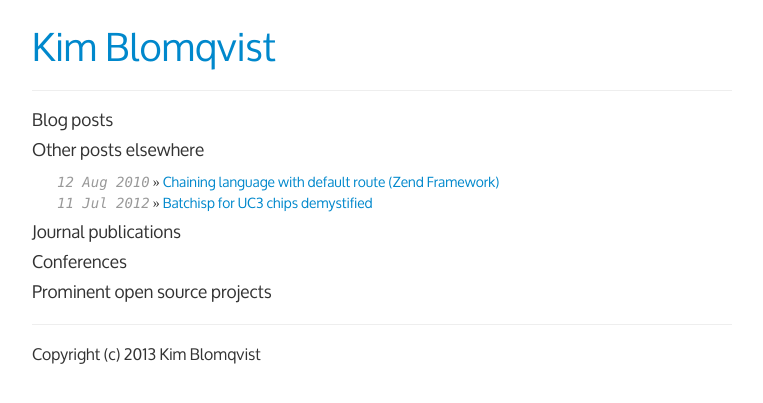
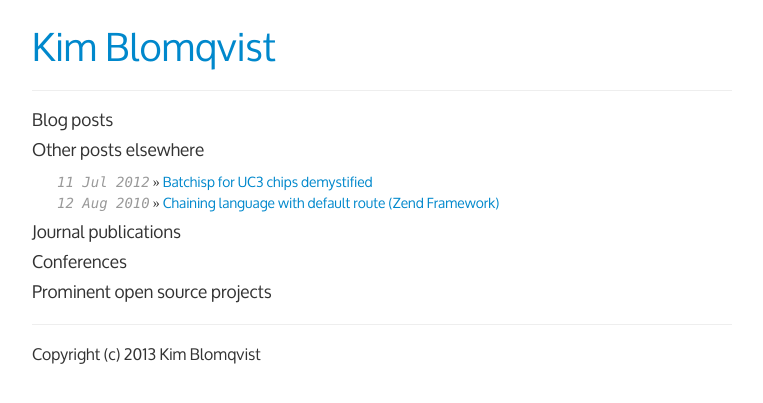
Before and after one commit to kblomqvist/kblomqvist.github.com, a Jekyll site: the page built from index.html, in a window 1280 px wide. Shown: the top 403 px of the page, without its empty margins (258-1021 px from the left). Built offline with Jekyll 4.4.1, drawn with Linux system fonts in a browser that asks for light colours; Markdown is read by kramdown in place of the engine named in the settings; the list of posts is cut into pages by our own code.

Commit message:
Update index.html

```diff
--- a/index.html
+++ b/index.html
@@ -13,15 +13,15 @@ description: My technical writings on electronics and programming.
 <h4>Other posts elsewhere</h4>
 <ul class="mylist">
   <li>
+    <span class="entry-date">11 Jul 2012</span> &raquo;
+    <a class="entry-title" href="http://www.avrfreaks.net/index.php?name=PNphpBB2&file=viewtopic&t=122767">
+    Batchisp for UC3 chips demystified
+    </a>
+  </li>
+<li>
     <span class="entry-date">12 Aug 2010</span> &raquo;
     <a class="entry-title" href="http://devzone.zend.com/1765/chaining-language-with-default-route/">
     Chaining language with default route (Zend Framework)
-    </a>
-  </li>
-  <li>
-    <span class="entry-date">11 Jul 2012</span> &raquo;
-    <a class="entry-title" href="http://www.avrfreaks.net/index.php?name=PNphpBB2&file=viewtopic&t=122767">
-    Batchisp for UC3 chips demystified
     </a>
   </li>
 </ul>
```
